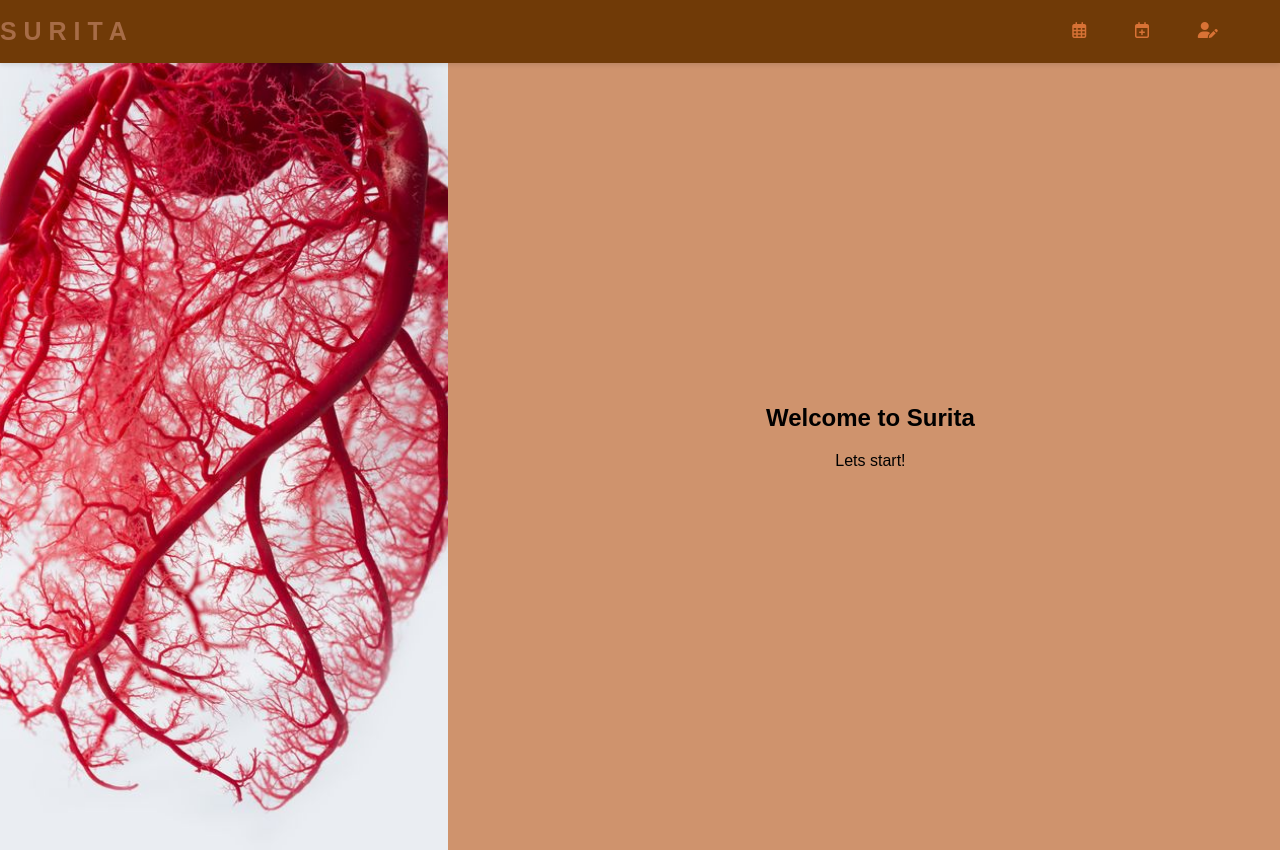
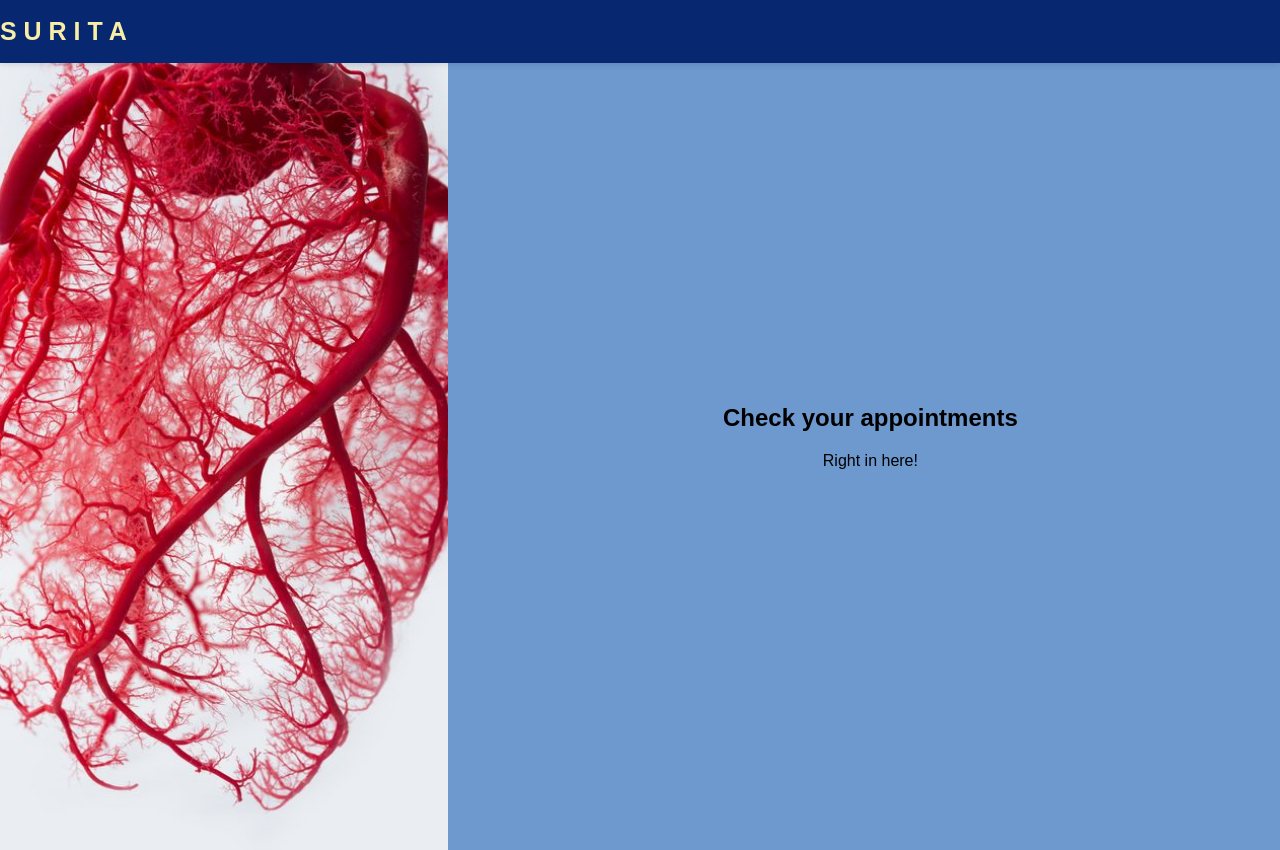
Before and after one commit to Vega3/Sura-chafa, a Django app: template users/templates/doctor_home.html in a window 1280 px wide. Run offline with Django 3.2, Linux system fonts and the light colour scheme; the template is opened without the code that fills it, so the values that code supplies are empty; some libraries are stand-ins or nearby versions.

Commit message:
modificación clores home patient y doctor

```diff
--- a/users/static/estilosP.css
+++ b/users/static/estilosP.css
@@ -3,11 +3,11 @@ body {
     margin: 0;
     padding: 0;
     box-sizing: border-box;
-    background-color:  #cf936d;
+    background-color:  #6d99cf;
 }
 
 .main-header {
-    background-color:  #703a07;
+    background-color:  #072870;
     display: flex;
     align-items: center;
     box-shadow: 0 2px 5px rgba(0, 0, 0, 0.1);
@@ -21,7 +21,7 @@ body {
 .titlee h1 {
     margin-left: 0%;
     font-size: 25px;
-    color:hsla(23, 39%, 48%, 0.954);
+    color: #f8eea6;
 }
 
 .navigation li {
@@ -42,14 +42,14 @@ body {
 
 .navigation ul li a {
     text-decoration: none;
-    color: #fc8646bd;
+    color: #f8eea6;
     padding: 5px 10px;
     border-radius: 5px;
     transition: background-color 0.3s, color 0.3s;
 }
 
 .navigation ul li a:hover {
-    background-color: #8e5d3d;
+    background-color: #517df7;
     color: #fff;
 }
 
--- a/users/templates/doctor_home.html
+++ b/users/templates/doctor_home.html
@@ -8,33 +8,17 @@
     <script src="https://kit.fontawesome.com/bbabc02c0b.js" crossorigin="anonymous"></script>
 </head>
 <body>
-    <!-- Encabezado -->
+
     <header class="main-header">
         <div class="titlee">
-            <h1>S U R I T A</h1>
+
+            <h1>S U R I T A </h1>
         </div>
         <nav class="navigation">
-            <ul>
-                <li>
-                    <a href="#">
-                        <i class="fa-regular fa-calendar-days"></i>
-                    </a>
-                </li>
-                <li>
-                    <a href="#">
-                        <i class="fa-regular fa-calendar-plus"></i>
-                    </a>
-                </li>
-                <li>
-                    <a href="#">
-                        <i class="fa-solid fa-user-pen"></i>
-                    </a>
-                </li>
-            </ul>
+
         </nav>
     </header>
 
-    <!-- Contenido principal -->
     <div class="container">
 
         <div class="left-column">
@@ -43,8 +27,8 @@
 
         <div class="right-column">
             <main>
-                <h2>Welcome to Surita</h2>
-                <p>Lets start!</p>
+                <h2>Check your appointments</h2>
+                <p>Right in here!</p>
             </main>
         </div>
     </div>
--- a/users/templates/reserva_cita.html
+++ b/users/templates/reserva_cita.html
@@ -1,13 +1,15 @@
 <!DOCTYPE html>
 <html lang="es">
+
 <head>
     <meta charset="UTF-8">
     <meta name="viewport" content="width=device-width, initial-scale=1.0">
     <link rel="stylesheet" href="{% static 'estilos.css' %}">
     <title>Reservar Cita</title>
 </head>
+
 <body>
-    <h1>Reservar Cita</h1>
+    <h1>Book Appointment</h1>
     <form method="post">
         {% csrf_token %}
         {{ form.as_p }}
```
Also changed, not shown: users/templates/patient_home.html (+3 -5 lines).
